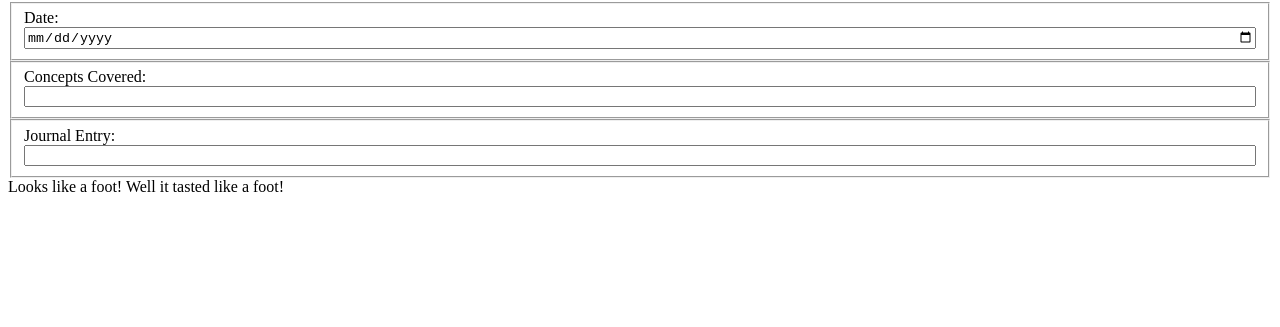
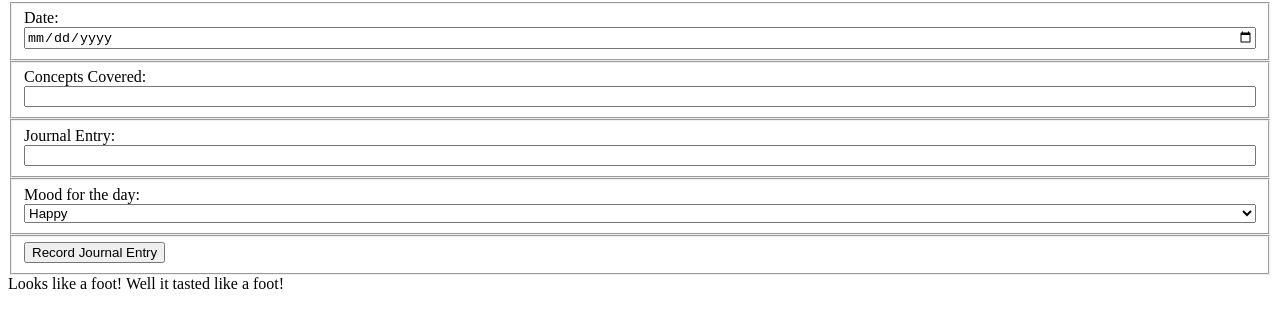
Before and after one commit to Dock-X/daily-journal, a plain HTML site: page index.html in a window 1280 px wide. Shown: the part 91-418 px from the top of the page. Drawn offline with Linux system fonts and the light colour scheme.

Commit message:
Finished fieldsets; added submit; added article

```diff
--- a/index.html
+++ b/index.html
@@ -26,8 +26,20 @@
             <label for="journalEntry">Journal Entry:</label>
             <input type="text" name="journalEntry" id="journalEntryInput" class="entryForm_journalEntry">
         </fieldset>
+        <fieldset class="inputFieldset">
+            <label for="moodSelect">Mood for the day:</label>
+            <select>
+                <option>Happy</option>
+                <option>Sad</option>
+                <option>Angry</option>
+            </select>
+        </fieldset>
+        <fieldset>
+            <label for="recordSubmit"></label>
+            <input type="submit" value="Record Journal Entry">
+        </fieldset>
 
-
+        <article id="entries"></article>
     </main>
     <footer>Looks like a foot! Well it tasted like a foot!</footer>
 </body>
```
Also changed, not shown: styles/main.css (line endings or trailing spaces).
